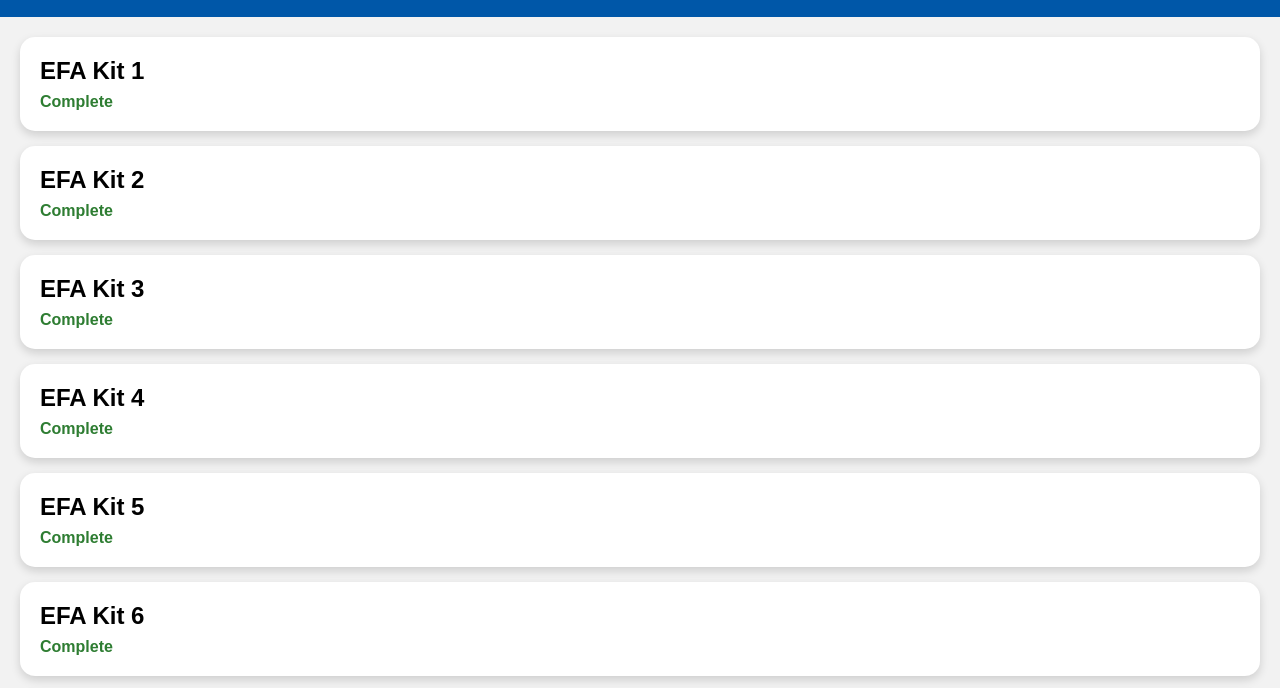
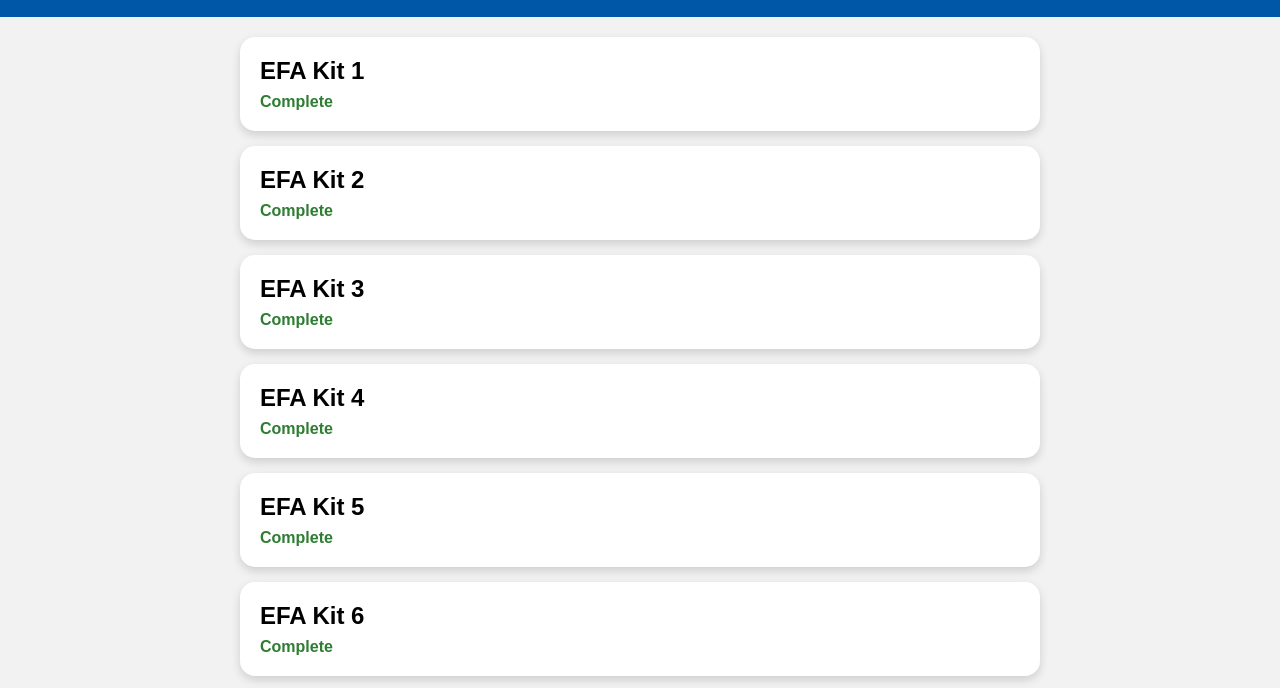
Before and after one commit to TonyCasneuf/Norther, a plain HTML site: page index.html in a window 1280 px wide. Shown: the part 88-776 px from the top of the page. Drawn offline with Linux system fonts and the light colour scheme.

Commit message:
Add styles for container and kit classes

```diff
--- a/index.css
+++ b/index.css
@@ -24,21 +24,33 @@ header h2{
     letter-spacing:2px;
 }
 
+
 .container{
     padding:20px;
+    max-width:800px;
+    margin:0 auto;
 }
+
+
 
 .kit{
     display:block;
+    width:100%;
+    box-sizing:border-box;
+
     background:#ffffff;
     border-radius:15px;
     padding:20px;
     margin-bottom:15px;
+
     text-decoration:none;
     color:#000;
+
     box-shadow:0px 4px 10px rgba(0,0,0,0.15);
     transition:transform 0.2s ease;
 }
+
+
 
 .kit:hover{
     transform:scale(1.02);
```
